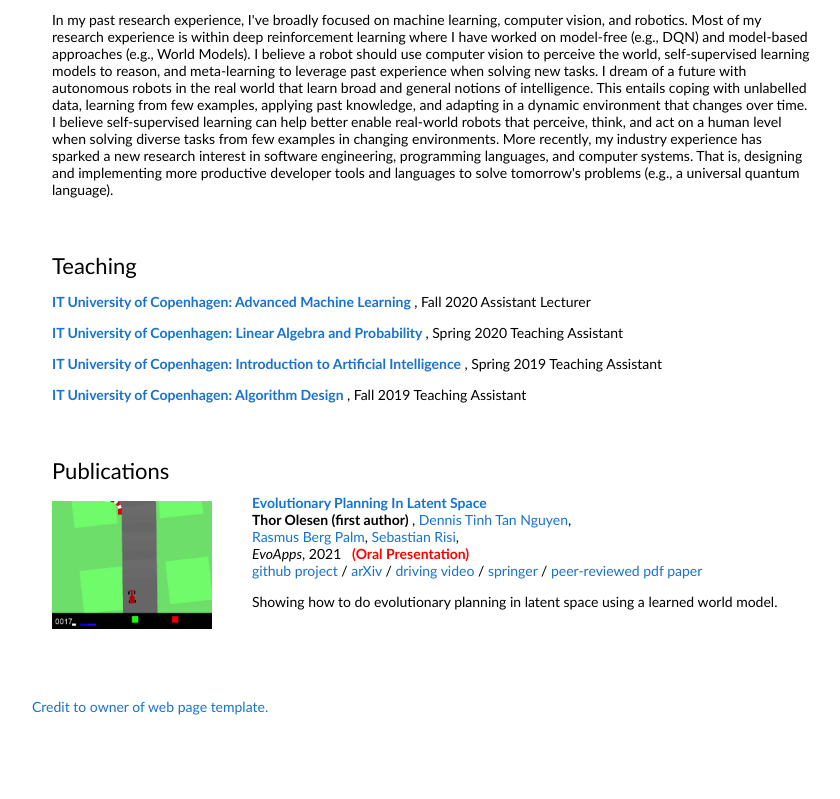
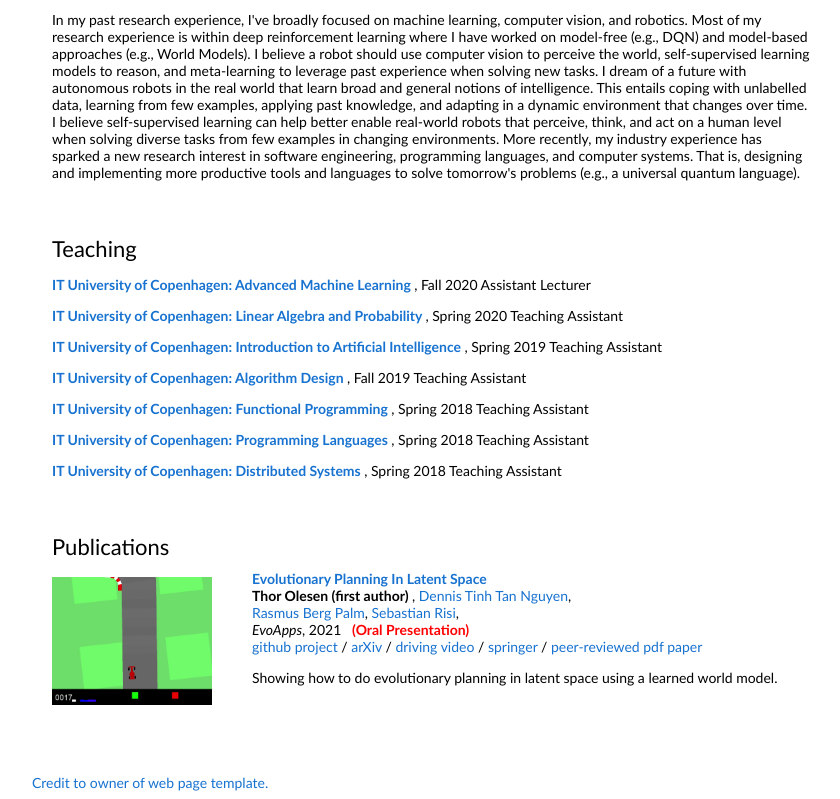
Before and after one commit to TVAO/tvao.github.io, a plain HTML site: page index.html in a window 1280 px wide. Shown: the part 504-1303 px from the top of the page, without its empty margins (208-1048 px from the left). Before the commit the page ends 1227 px from the top, so only its background shows below. Drawn offline with Linux system fonts and the light colour scheme.

Commit message:
Update index.html

```diff
--- a/index.html
+++ b/index.html
@@ -67,7 +67,7 @@
                   This entails coping with unlabelled data, learning from few examples, applying past knowledge, and adapting in a dynamic environment that changes over time.
                   I believe self-supervised learning can help better enable real-world robots that perceive, think, and act on a human level when solving diverse tasks from few examples in changing environments.
 		  More recently, my industry experience has sparked a new research interest in software engineering, programming languages, and computer systems.
-		  That is, designing and implementing more productive developer tools and languages to solve tomorrow's problems (e.g., a universal quantum language).
+		  That is, designing and implementing more productive tools and languages to solve tomorrow's problems (e.g., a universal quantum language).
                 </p>
 
               </td>
@@ -112,6 +112,30 @@
                       IT University of Copenhagen: Algorithm Design
                     </papertitle>
                   </a>, Fall 2019 Teaching Assistant
+                </p>
+
+	        <p>
+                  <a href="https://learnit.itu.dk/local/coursebase/view.php?ciid=1101">
+                    <papertitle>
+                      IT University of Copenhagen: Functional Programming
+                    </papertitle>
+                  </a>, Spring 2018 Teaching Assistant
+                </p>
+
+	        <p>
+                  <a href="https://learnit.itu.dk/local/coursebase/view.php?s=ft&view=public&ciid=1295">
+                    <papertitle>
+                      IT University of Copenhagen: Programming Languages
+                    </papertitle>
+                  </a>, Spring 2018 Teaching Assistant
+                </p>
+
+	        <p>
+                  <a href="https://learnit.itu.dk/local/coursebase/view.php?ciid=783">
+                    <papertitle>
+                      IT University of Copenhagen: Distributed Systems
+                    </papertitle>
+                  </a>, Spring 2018 Teaching Assistant
                 </p>
 
 
```
